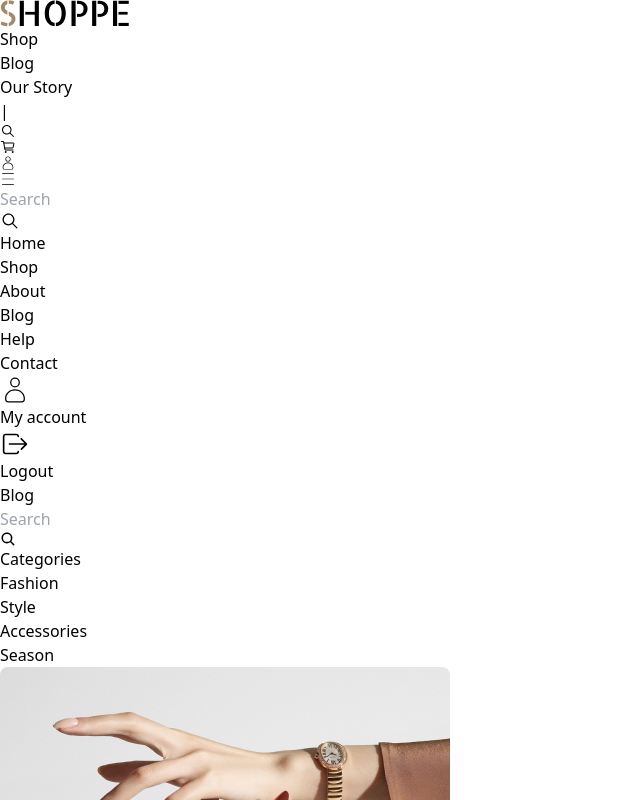
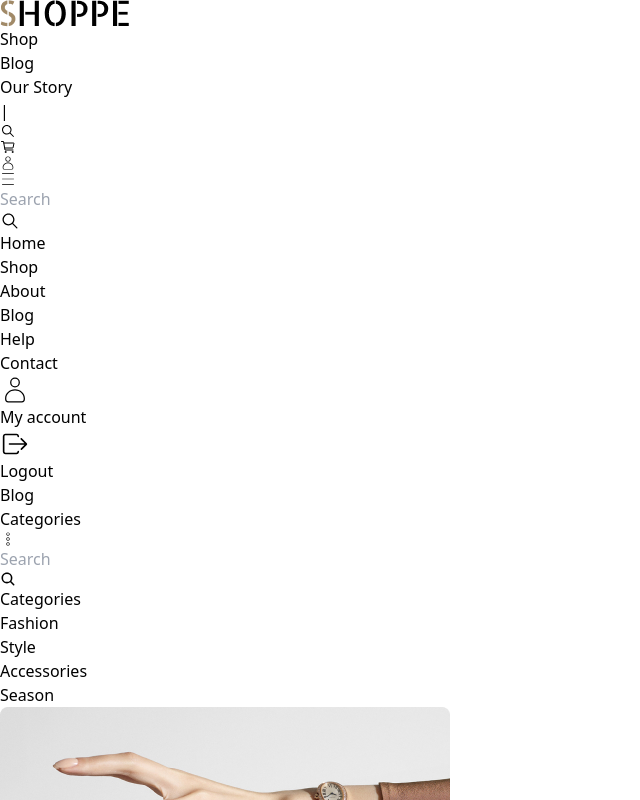
Before and after one commit to Nhanphpi00203/FE-project-web1, a React (Vite) app: page /blog in a window 1280 px wide. Shown: the top 800 px of the page, without its empty margins (0-640 px from the left). Built offline with nearby package versions, Linux system fonts and the light colour scheme.

Commit message:
fix/sidebarBlog

```diff
--- a/src/components/BLog/sreach.jsx
+++ b/src/components/BLog/sreach.jsx
@@ -1,8 +1,23 @@
+import { useState } from 'react'
 import { IoSearch } from 'react-icons/io5'
+import { CiMenuKebab } from 'react-icons/ci'
+// import { IoMdClose } from 'react-icons/io'
+const Sreach = () => {
+  const [navbar, setnavbar] = useState(false)
 
-const Sreach = () => {
   return (
-    <div className="w-full h-full">
+    <div className="container p-4">
+      <div className="md:hidden   w-full">
+        <div
+          onClick={() => setnavbar(!navbar)}
+          className="flex justify-between cursor-pointer items-center"
+        >
+          Categories
+          <CiMenuKebab />
+        </div>
+      </div>
+      <div>
+        {/*  */}
         <div className="ml-[14px] mt-[30px] w-[262px] h-[283px] relative hidden md:block">
           <input
             type="text"
@@ -31,6 +46,19 @@ const Sreach = () => {
           </div>
         </div>
       </div>
+      {navbar ? (
+        <div className="container flex justify-center">
+          <ul className="text-[#707070]">
+            <li>Fashion</li>
+            <li>Style</li>
+            <li>Accessories</li>
+            <li>Season</li>
+          </ul>
+        </div>
+      ) : (
+        <div className="md:hidden block"></div>
+      )}
+    </div>
   )
 }
 
--- a/src/pages/Blog/Blog.jsx
+++ b/src/pages/Blog/Blog.jsx
@@ -6,11 +6,11 @@ const Blog = () => {
   return (
     <div className="w-full h-full lg:flex lg:justify-center">
       <div className="">
-        <div className="text-[33px] ml-[10px] mt-[20px] sm:mt-[30px] md:mt-[40px]">
+        <div className="text-[33px] ml-[10px] mt-[20px] sm:mt-[30px] md:mt-[40px] text-center">
           <p>Blog</p>
         </div>
 
-        <div className="hidden md:block">
+        <div className="">
           <Sreach />
         </div>
       </div>
```
Also changed, not shown: src/pages/Blog/Blog-Single-Sidebar.jsx (added, +17 -0 lines). Lines whose indentation alone changed are shown as unchanged.
